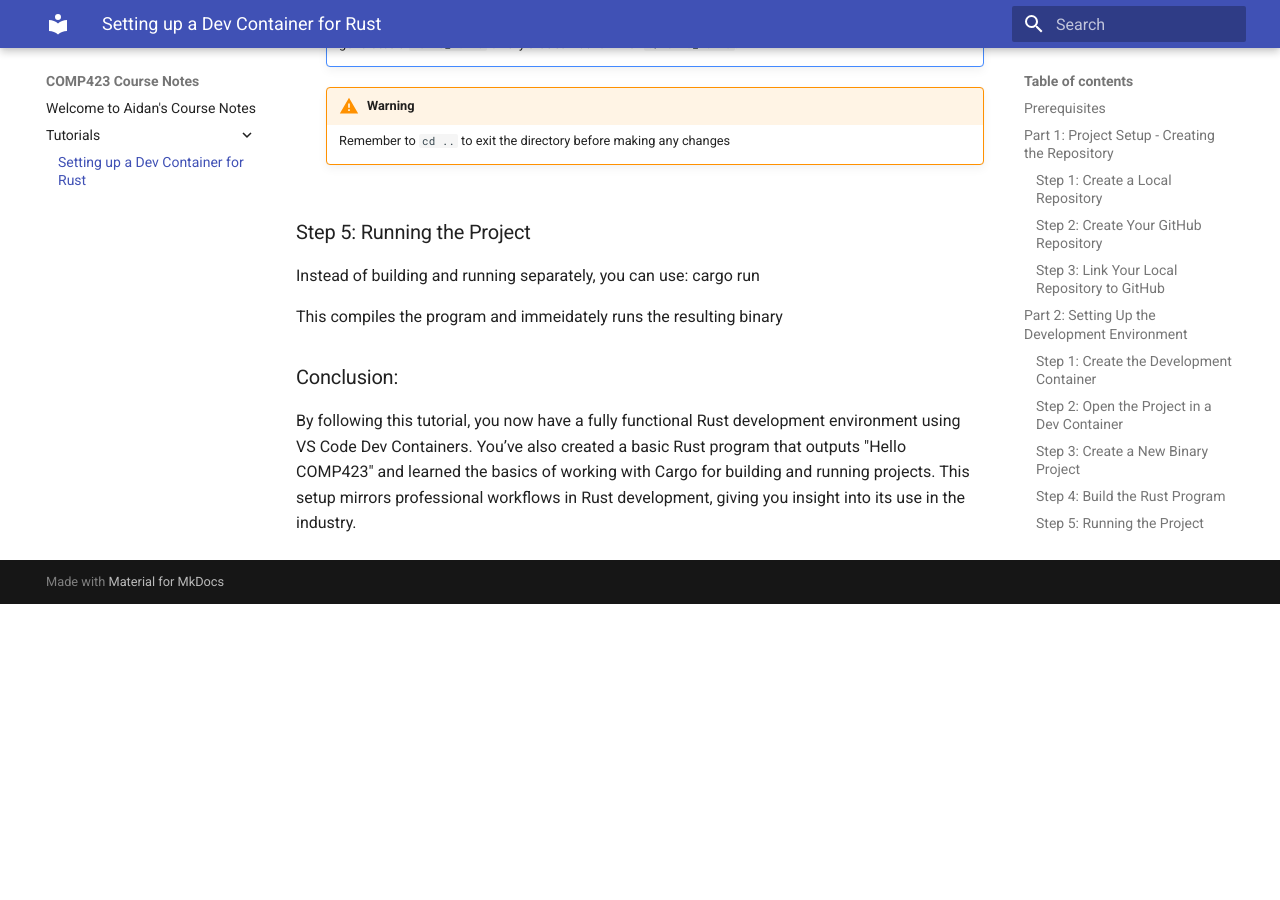
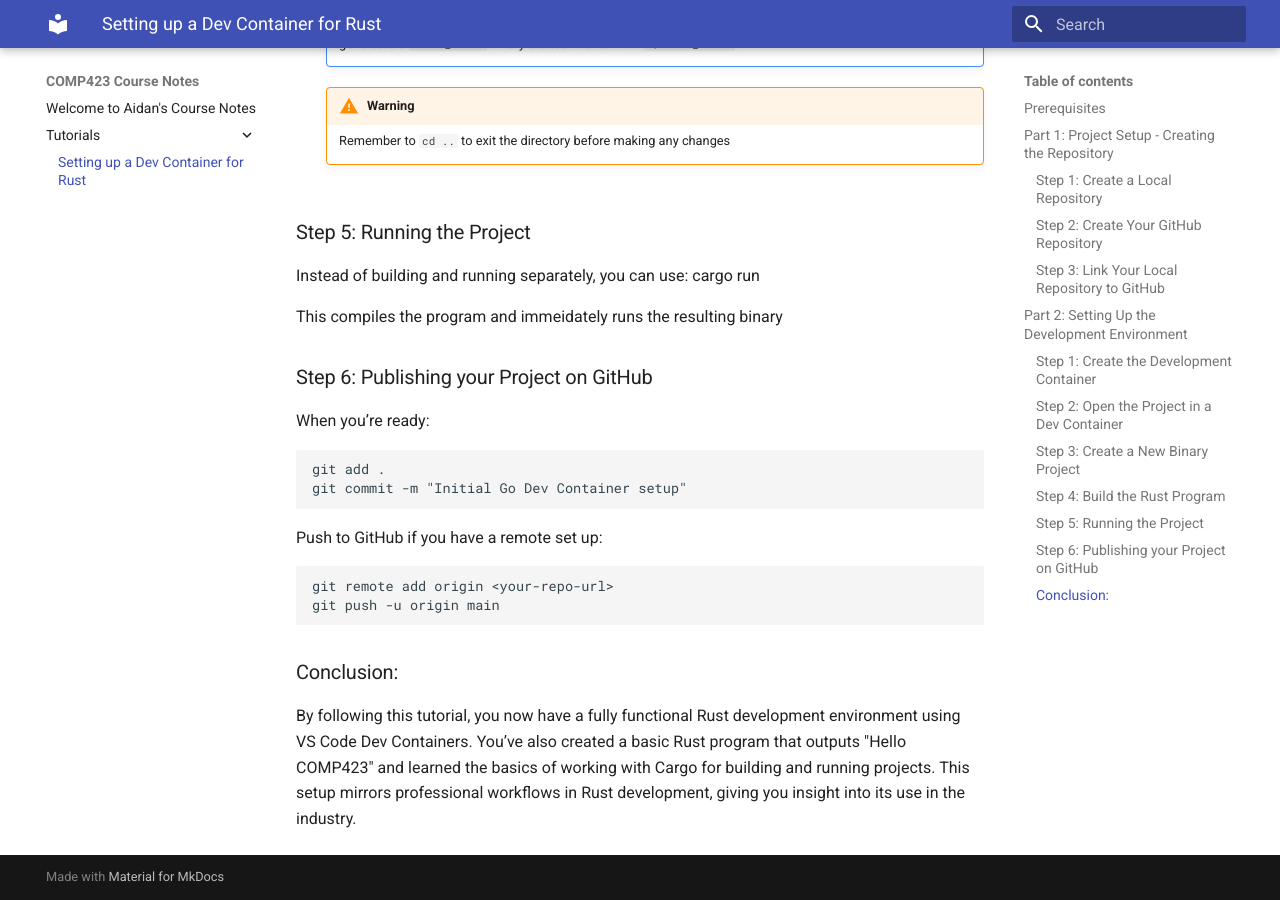
Before and after one commit to aidanjlee5/comp423-course-notes, an MkDocs documentation site: the page built from docs/tutorials/rust-setup.md, in a window 1280 px wide and 900 px high, scrolled down 4225 px. Built offline with MkDocs 1.6.1 and Material for MkDocs 9.7.7, drawn with Linux system fonts in a browser that asks for light colours; before the commit the page ends 4829 px from its top, so only the background shows below that.

Commit message:
readded step

````diff
--- a/docs/tutorials/rust-setup.md
+++ b/docs/tutorials/rust-setup.md
@@ -189,5 +189,21 @@ Instead of building and running separately, you can use:
 
 This compiles the program and immeidately runs the resulting binary
 
+
+### Step 6: Publishing your Project on GitHub
+When you’re ready:
+
+```
+git add .
+git commit -m "Initial Go Dev Container setup"
+```
+
+Push to GitHub if you have a remote set up:
+
+```
+git remote add origin <your-repo-url>
+git push -u origin main
+```
+
 ### Conclusion:
 By following this tutorial, you now have a fully functional Rust development environment using VS Code Dev Containers. You’ve also created a basic Rust program that outputs "Hello COMP423" and learned the basics of working with Cargo for building and running projects. This setup mirrors professional workflows in Rust development, giving you insight into its use in the industry.
````
